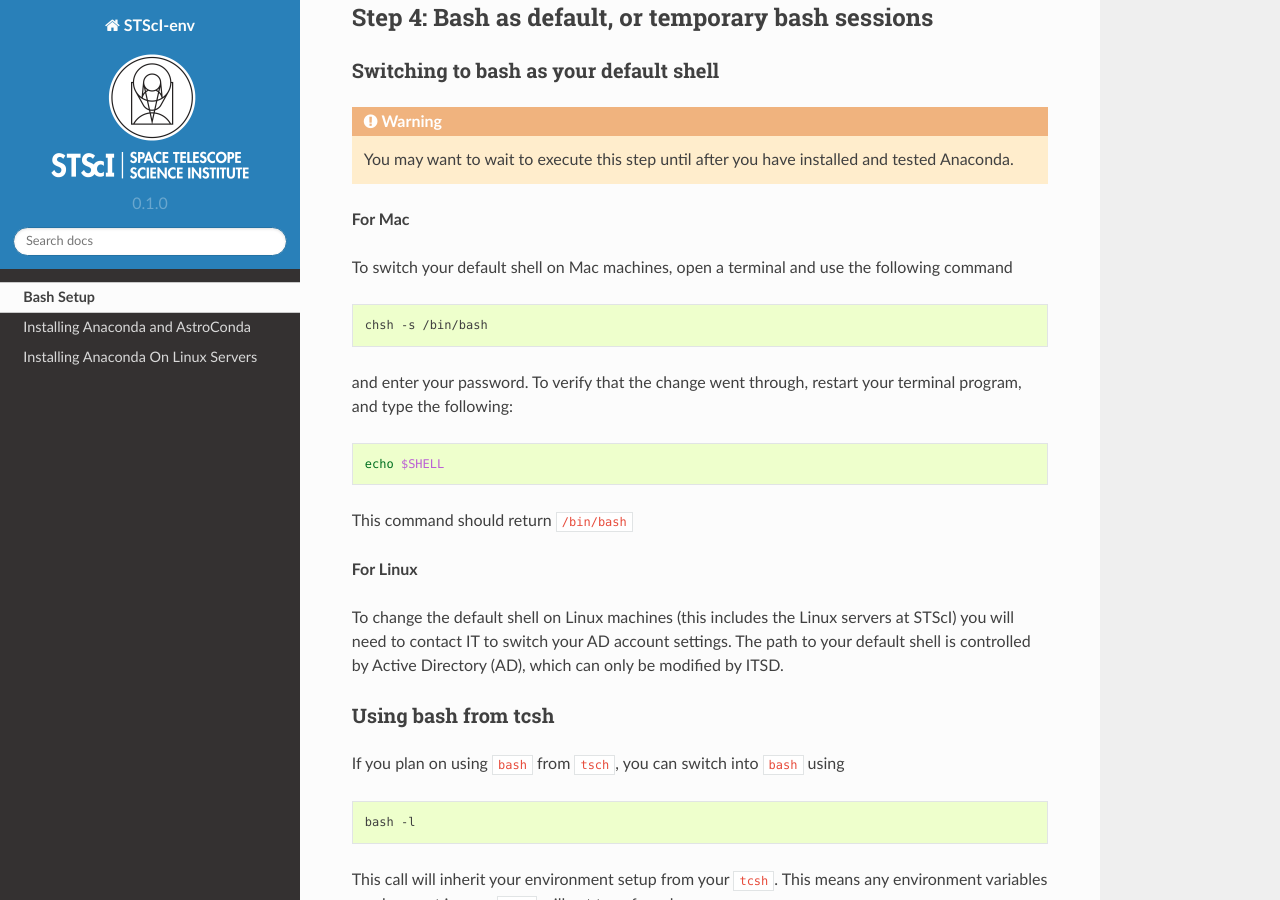
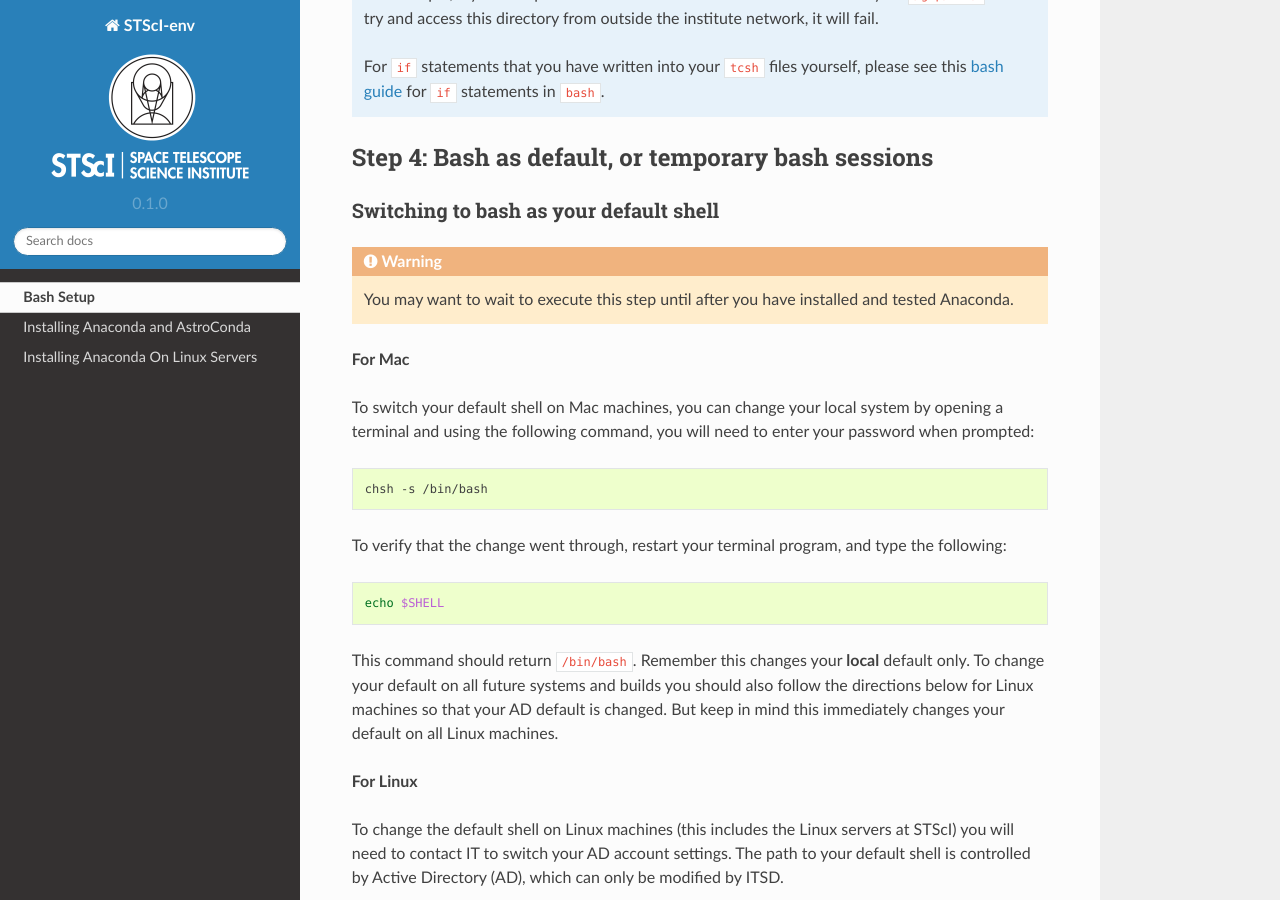
Before and after one commit to SaOgaz/STScI-env, a Sphinx documentation site: the page built from source/bash_setup.rst, in a window 1280 px wide and 900 px high, scrolled down 2677 px. Built offline with Sphinx 7.4.7 and the Read the Docs theme 2.0.0, drawn with Linux system fonts in a browser that asks for light colours; some of the changed text lies outside the part shown.

Commit message:
putting in ITSD recs

```diff
--- a/source/bash_setup.rst
+++ b/source/bash_setup.rst
@@ -52,8 +52,14 @@
     rm ~/.profile
     rm ~/.bash*
 
+You should also delete your ``$HOME/.pydistutils.cfg`` file.  This file can interefere with Anaconda's Python install.
 
-Open up a new ``~/.bash_profile`` file.  Remember this should be a blank text file, since we just deleted the previous copy if it existed.  We will also set up a ``~/.bashrc`` file.  Below is an example of a standard ``~/.bash_profile`` and  ``~/.bashrc``.
+.. code-block:: sh
+
+    rm ~/.pydistutils.cfg
+
+
+Now you can open up a new ``~/.bash_profile`` file.  Remember this should be a blank text file, since we just deleted the previous copy if it existed.  We will also set up a ``~/.bashrc`` file.  Below is an example of a standard ``~/.bash_profile`` and  ``~/.bashrc``.
 
 .. code-block:: sh
 
@@ -135,19 +141,19 @@
 
 **For Mac**
 
-To switch your default shell on Mac machines, open a terminal and use the following command
+To switch your default shell on Mac machines, you can change your local system by opening a terminal and using the following command, you will need to enter your password when prompted:
 
 .. code-block:: sh
 
     chsh -s /bin/bash
 
-and enter your password. To verify that the change went through, restart your terminal program, and type the following:
+To verify that the change went through, restart your terminal program, and type the following:
 
 .. code-block:: sh
 
     echo $SHELL
 
-This command should return ``/bin/bash``
+This command should return ``/bin/bash``.  Remember this changes your **local** default only.  To change your default on all future systems and builds you should also follow the directions below for Linux machines so that your AD default is changed.  But keep in mind this immediately changes your default on all Linux machines.
 
 
 **For Linux**
```
